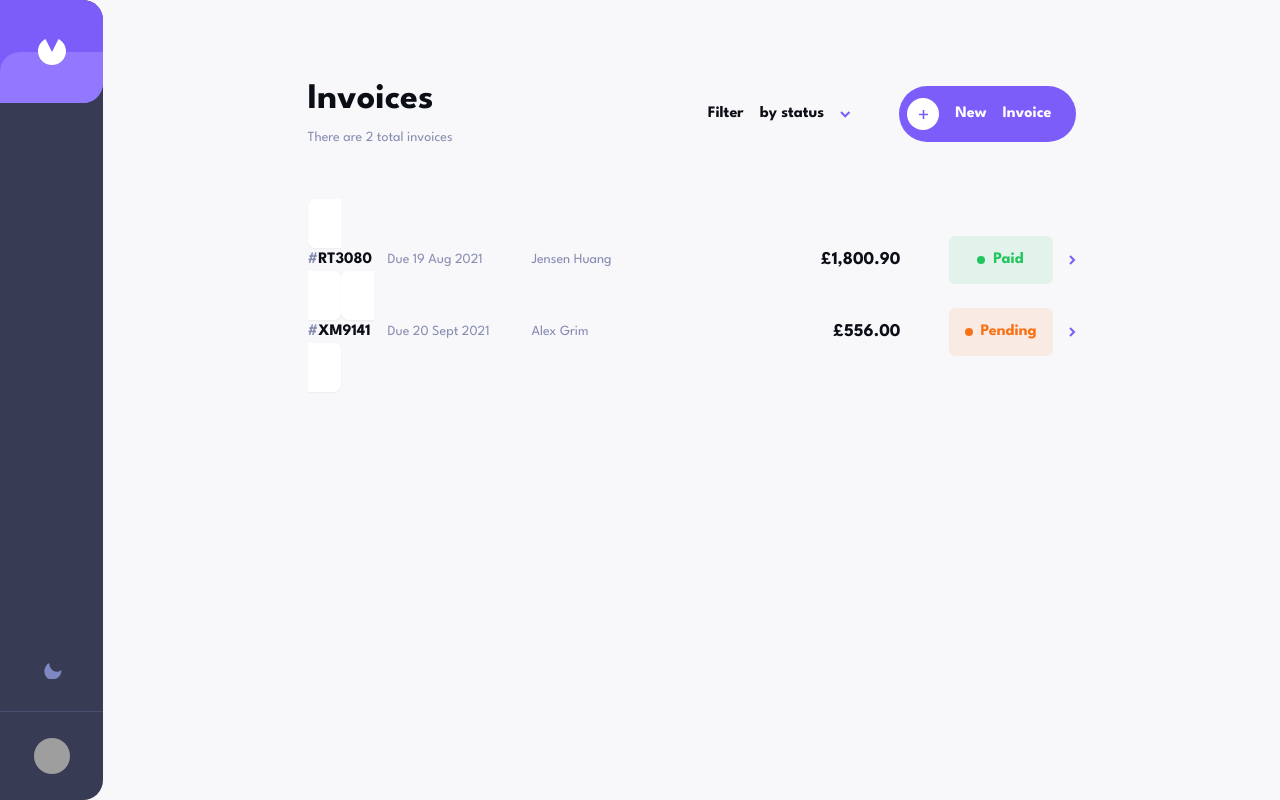
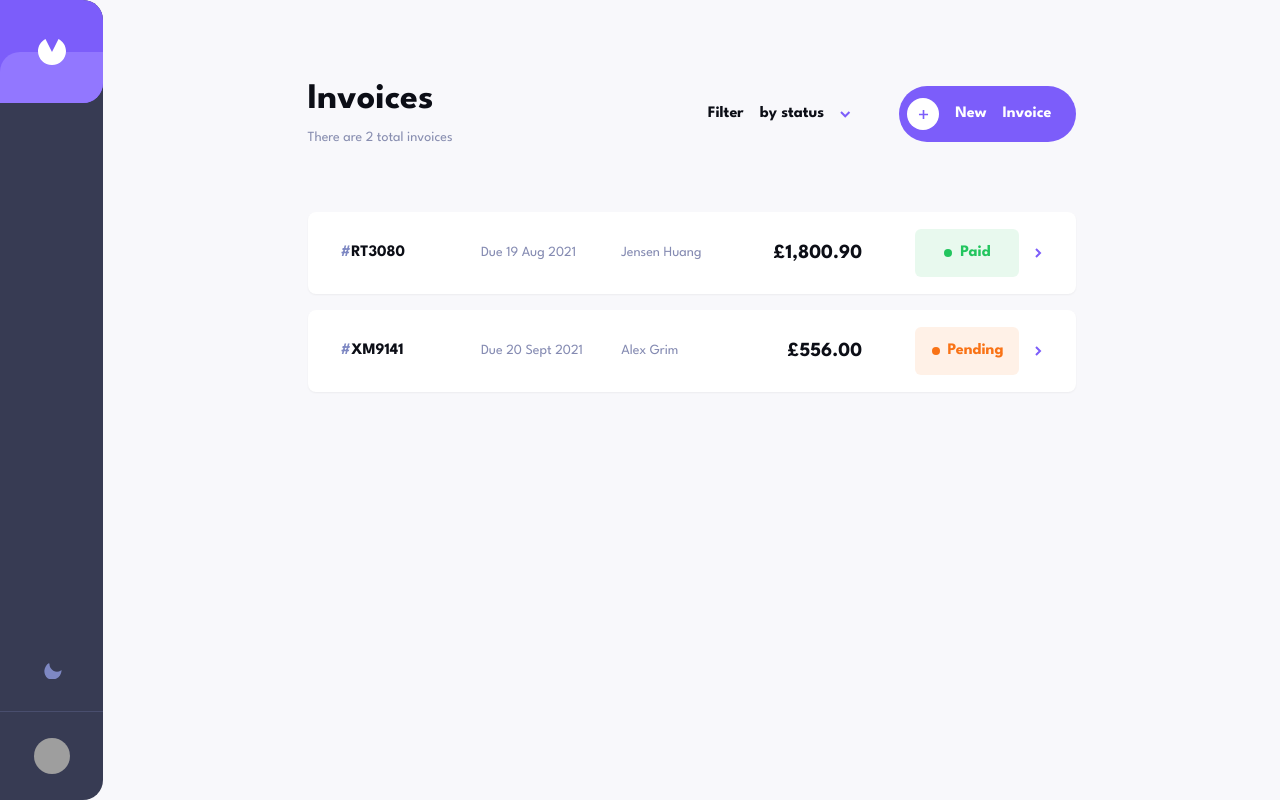
Before and after one commit to dev-davies/Hng_Invoice_task2, a React (Vite) app: page / in a window 1280 px wide. Built offline with nearby package versions, Linux system fonts and the light colour scheme; grey boxes are pictures that could not be loaded.

Commit message:
feat: create InvoiceCard component for displaying invoice summaries

```diff
--- a/src/components/InvoiceCard.tsx
+++ b/src/components/InvoiceCard.tsx
@@ -10,53 +10,44 @@ const InvoiceCard = ({ invoice }: InvoiceCardProps) => {
   return (
     <Link
       to={`/invoice/${invoice.id}`}
-      className="bg-white dark:bg-[#1E2139] p-6 md:px-8 md:py-4 rounded-lg shadow-sm border border-transparent hover:border-[#7C5DFA] transition-all cursor-pointer group animate-in fade-in slide-in-from-bottom-2 duration-300"
+      className="block bg-white dark:bg-[#1E2139] shadow-sm rounded-lg p-6 mb-4 w-full border border-transparent hover:border-[#7C5DFA] transition-all cursor-pointer group animate-in fade-in slide-in-from-bottom-2 duration-300 md:grid md:grid-cols-5 md:items-center md:px-8 md:py-4"
     >
-      {/* Mobile Layout (Stacked Grid) */}
-      <div className="grid grid-cols-2 md:hidden gap-4">
-        <div className="space-y-4">
-          <span className="font-bold text-[#0C0E16] dark:text-white text-sm">
-            <span className="text-[#888EB0]">#</span>{invoice.id}
-          </span>
-          <div className="space-y-2">
-            <span className="block text-xs text-[#888EB0] dark:text-[#DFE3FA]">
-              Due {new Date(invoice.paymentDue).toLocaleDateString('en-GB', { day: 'numeric', month: 'short', year: 'numeric' })}
-            </span>
-            <span className="block text-base font-bold dark:text-white">
-              £{invoice.total.toLocaleString(undefined, { minimumFractionDigits: 2 })}
-            </span>
-          </div>
-        </div>
-
-        <div className="flex flex-col justify-between items-end">
-          <span className="text-xs text-[#858BB2] dark:text-white font-medium">
-            {invoice.clientName}
-          </span>
-          <StatusBadge status={invoice.status} />
-        </div>
-      </div>
-
-      {/* Tablet & Desktop Layout (Horizontal) */}
-      <div className="hidden md:flex items-center justify-between gap-4">
-        <span className="w-16 font-bold text-[#0C0E16] dark:text-white">
-          <span className="text-[#888EB0]">#</span>{invoice.id}
+      {/* Top Row (ID & Client Name) */}
+      <div className="flex justify-between items-center mb-6 md:mb-0 md:contents">
+        <span className="font-bold text-[#0C0E16] dark:text-white md:col-span-1">
+          <span className="text-[#7E88C3]">#</span>{invoice.id}
         </span>
 
-        <span className="w-32 text-sm text-[#888EB0] dark:text-[#DFE3FA]">
+        {/* Desktop: Column 2 (Due Date) */}
+        <span className="hidden md:block text-[#858BB2] dark:text-[#DFE3FA] text-sm">
           Due {new Date(invoice.paymentDue).toLocaleDateString('en-GB', { day: 'numeric', month: 'short', year: 'numeric' })}
         </span>
 
-        <span className="flex-1 text-sm text-[#858BB2] dark:text-white">
+        {/* Mobile: Top Right | Desktop: Column 3 */}
+        <span className="text-[#858BB2] dark:text-[#DFE3FA] text-sm text-right truncate max-w-[50%] md:text-left md:max-w-none md:dark:text-white md:col-span-1">
           {invoice.clientName}
         </span>
+      </div>
 
-        <span className="w-32 text-right text-lg font-bold dark:text-white">
-          £{invoice.total.toLocaleString(undefined, { minimumFractionDigits: 2 })}
-        </span>
+      {/* Bottom Row (Date, Amount & Status) */}
+      <div className="flex justify-between items-center md:contents">
+        {/* Left side (Date & Amount Stack) */}
+        <div className="flex flex-col md:contents">
+          {/* Mobile only date */}
+          <span className="text-[#858BB2] dark:text-[#DFE3FA] text-sm mb-2 md:hidden">
+            Due {new Date(invoice.paymentDue).toLocaleDateString('en-GB', { day: 'numeric', month: 'short', year: 'numeric' })}
+          </span>
 
-        <div className="flex items-center gap-4 ml-8">
+          {/* Total Amount (Visible on both, but col 4 on desktop) */}
+          <span className="font-bold text-lg text-[#0C0E16] dark:text-white truncate max-w-[150px] md:text-xl md:text-right md:pr-10 md:max-w-none md:col-span-1">
+            £{invoice.total.toLocaleString(undefined, { minimumFractionDigits: 2 })}
+          </span>
+        </div>
+
+        {/* Right side (Status) */}
+        <div className="flex items-center gap-4 md:col-span-1 md:justify-end">
           <StatusBadge status={invoice.status} />
-          <svg width="7" height="10" xmlns="http://www.w3.org/2000/svg"><path d="M1 1l4 4-4 4" stroke="#7C5DFA" strokeWidth="2" fill="none" fillRule="evenodd"/></svg>
+          <svg className="hidden md:block" width="7" height="10" xmlns="http://www.w3.org/2000/svg"><path d="M1 1l4 4-4 4" stroke="#7C5DFA" strokeWidth="2" fill="none" fillRule="evenodd"/></svg>
         </div>
       </div>
     </Link>
```
